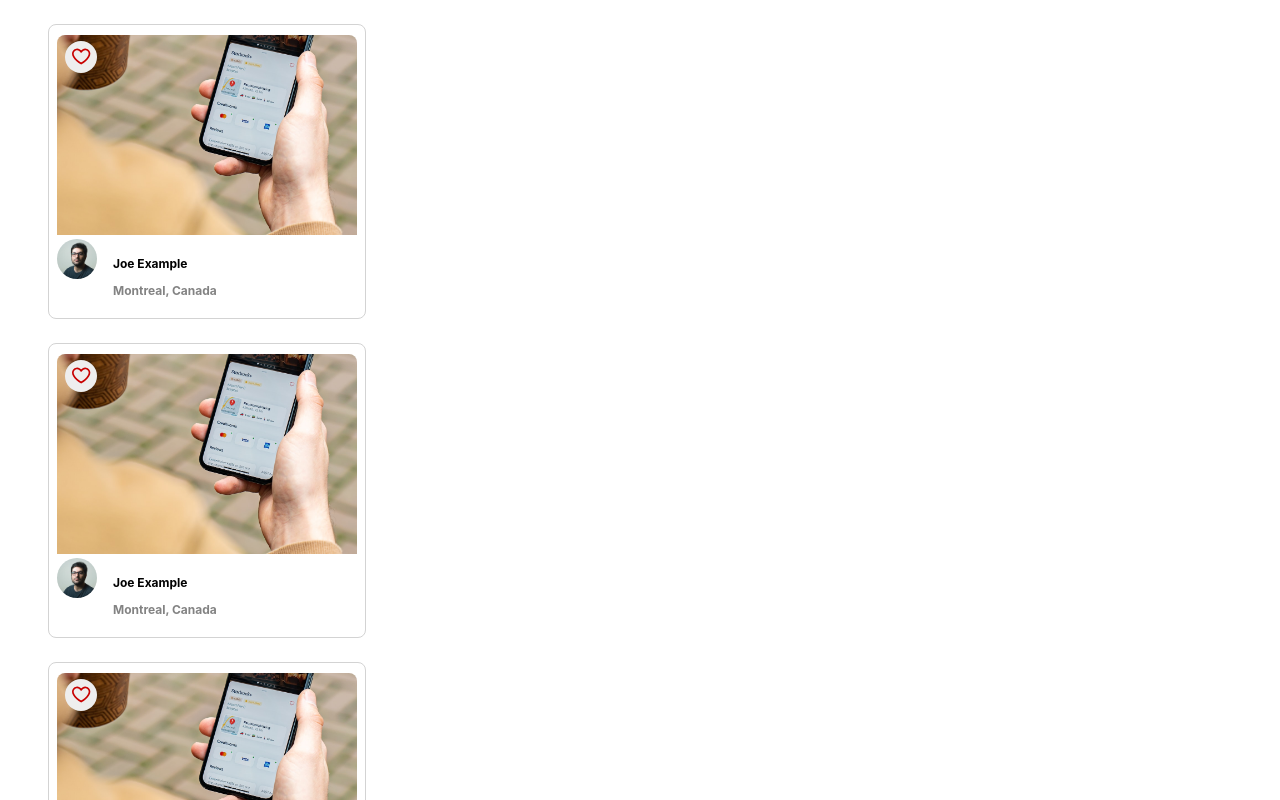
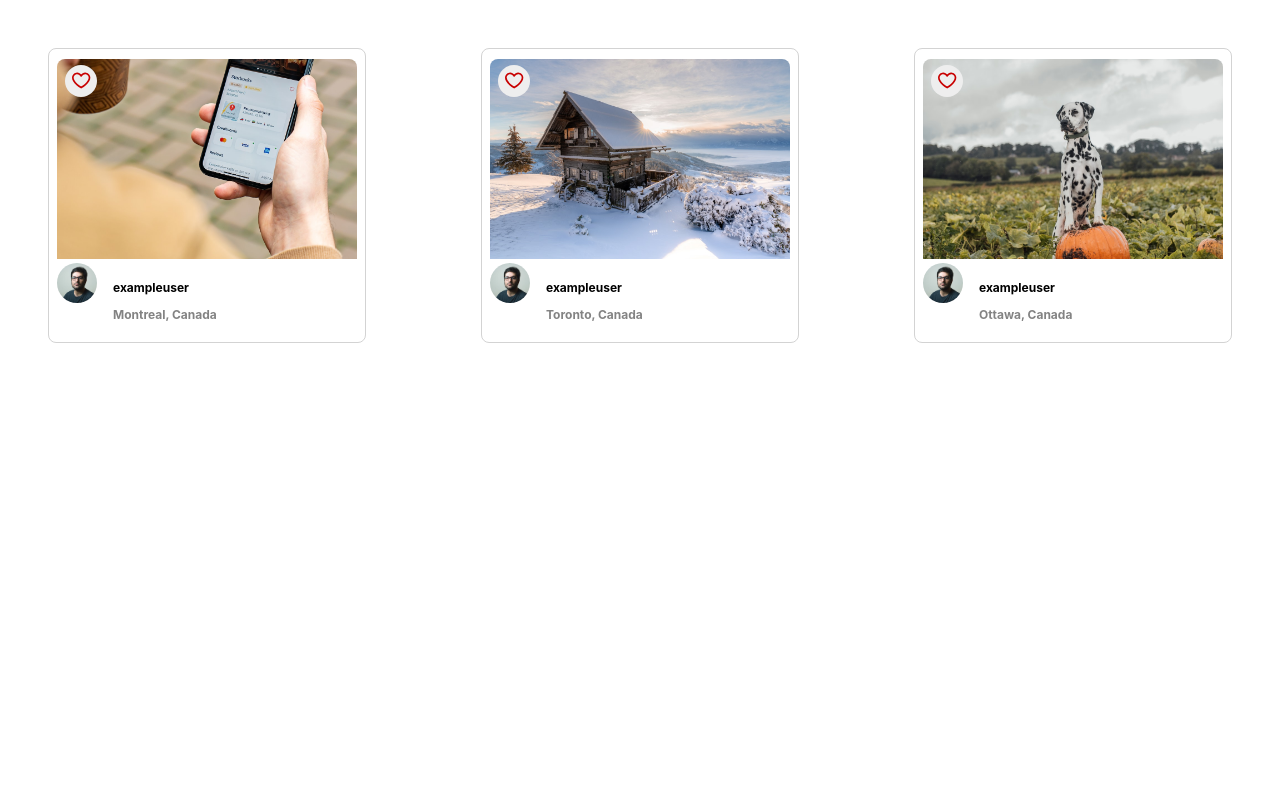
Before and after one commit to MPNose/photolabs, a React (Create React App) app in the folder frontend/: page / in a window 1280 px wide. Shown: the top 800 px of the page. Built offline with nearby package versions, Linux system fonts and the light colour scheme; the HTML template or start-up script is replaced by a standard one.

Commit message:
implemented PhotoList and passed PhotoListItem to it, passing down each sample as props. App now calls photolist.

```diff
--- a/frontend/src/App.jsx
+++ b/frontend/src/App.jsx
@@ -1,28 +1,18 @@
 import React from 'react';
-
-import PhotoListItem from './components/PhotoListItem';
+import PhotoList from 'components/PhotoList';
+//import PhotoListItem from './components/PhotoListItem';
 import './App.scss';
 
 
-const sampleDataForPhotoListItem = {
-  id: "1",
-  location: {
-    city: "Montreal",
-    country: "Canada",
-  },
-  imageSource: `${process.env.PUBLIC_URL}/Image-1-Regular.jpeg`,
-  username: "Joe Example",
-  profile: `${process.env.PUBLIC_URL}/profile-1.jpg`,
-};
+
 
 // Note: Rendering a single component to build components in isolation
 const App = () => {
-  const photos = [sampleDataForPhotoListItem, sampleDataForPhotoListItem, sampleDataForPhotoListItem];
+
   return (
     <div className="App">
-      {photos.map((photo, index) => (
-      <PhotoListItem key={index} photo={photo} />
-      ))}
+
+       <PhotoList/>
     </div>
   );
 };
--- a/frontend/src/components/PhotoList.jsx
+++ b/frontend/src/components/PhotoList.jsx
@@ -1,5 +1,5 @@
 import React from "react";
-
+import PhotoListItem from "./PhotoListItem";
 import "../styles/PhotoList.scss";
 
 const sampleDataForPhotoList = [
@@ -57,9 +57,13 @@
 ];
 
 const PhotoList = () => {
+  const photos = sampleDataForPhotoList
   return (
     <ul className="photo-list">
-      {/* Insert React */}
+      {photos.map((photo) => (
+        <PhotoListItem key={photo.id} photo={photo}/>
+      ))}
+
     </ul>
   );
 };
--- a/frontend/src/components/PhotoListItem.jsx
+++ b/frontend/src/components/PhotoListItem.jsx
@@ -7,21 +7,25 @@
 
 const PhotoListItem = (props) => {
   const [favourite, setFavourite] = useState(false);
+  // set use state to false, prev changes condition to not prev whenever
+  // toggleFavourite is called
   const toggleFavourite = () => {
     setFavourite((prev) => !prev);
   }
+  const {photo} = props
   return (
     <div className="photo-list__item">
+       {/* props passed to photofavbutton  */}
       <PhotoFavButton
         selected={favourite}
         onClick={toggleFavourite}
       />
-      <img className="photo-list__image" src={props.photo.imageSource} alt="photo" />
+      <img className="photo-list__image" src={photo.urls.regular} alt="photo" />
       <div className="photo-list__user-details">
-        <img className="photo-list__user-profile" src={props.photo.profile} alt="profile" />
+        <img className="photo-list__user-profile" src={photo.user.profile} alt="profile" />
         <div className="photo-list__user-info">
-          <p >{props.photo.username}</p>
-          <p className="photo-list__user-location">{`${props.photo.location.city}, ${props.photo.location.country}`}</p>
+          <p >{photo.user.username}</p>
+          <p className="photo-list__user-location">{`${photo.location.city}, ${photo.location.country}`}</p>
         </div>
       </div>
     </div>
```
